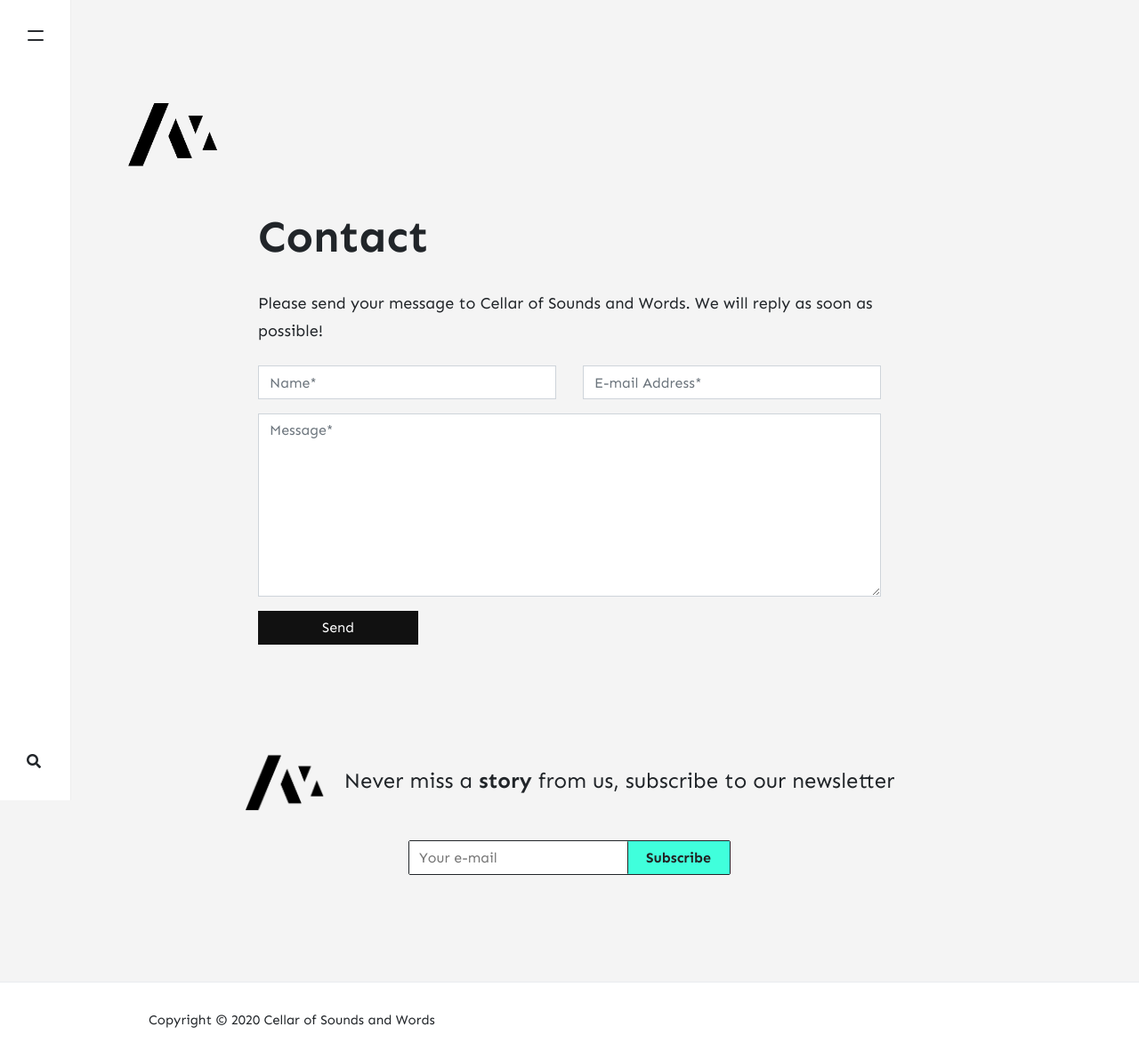
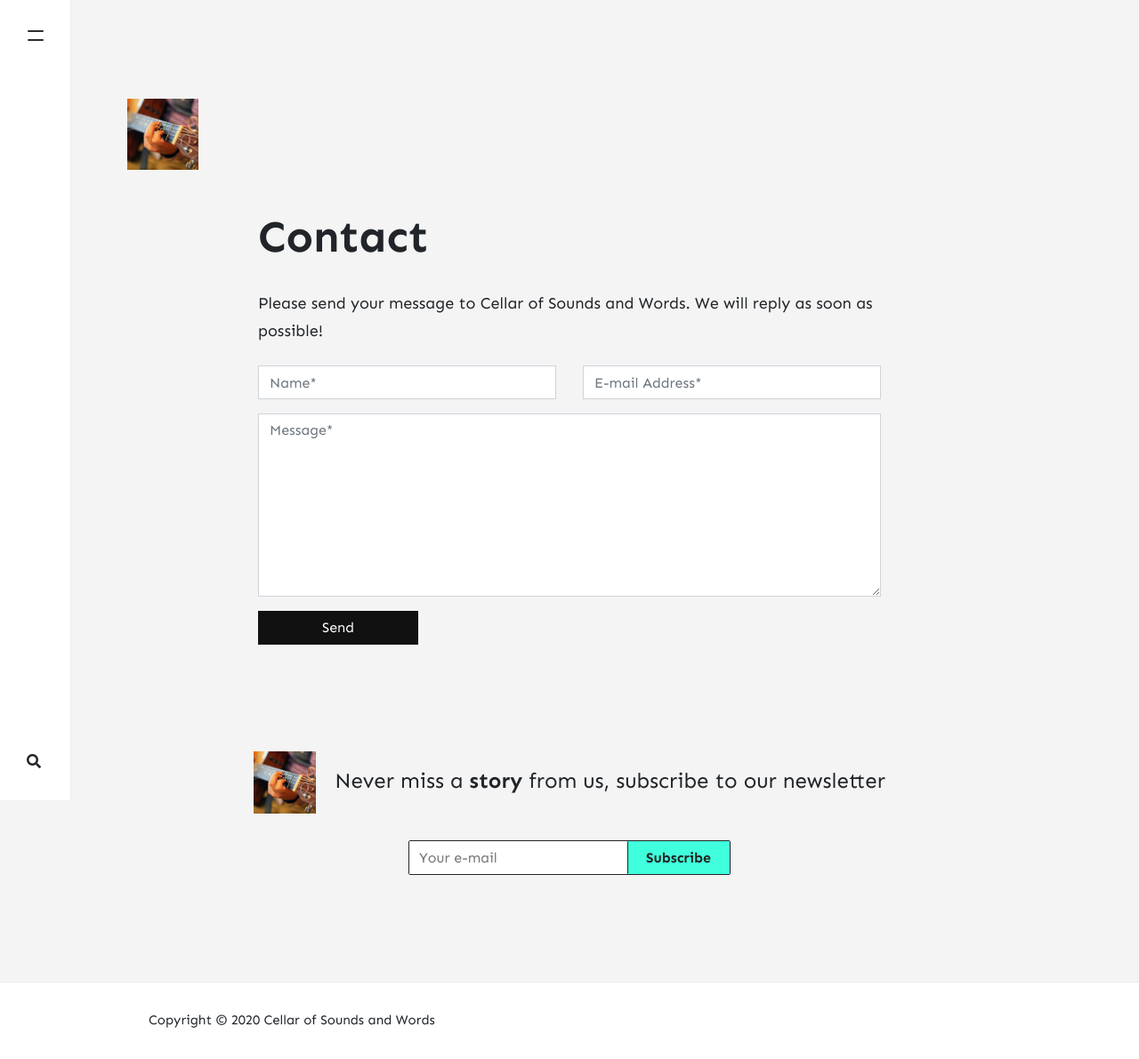
Before and after one commit to daduki/daduki.github.io, a Jekyll site: the page built from _pages/contact.md, in a window 1280 px wide. Shown: the whole page at 89% size. Built offline with Jekyll 4.4.1, drawn with Linux system fonts in a browser that asks for light colours; nearby versions of some CDN libraries; comment, search, counter and statistics services are not loaded.

Commit message:
delete unnecessary logos

```diff
--- a/_config.yml
+++ b/_config.yml
@@ -2,8 +2,8 @@
 name: "Cellar of Sounds and Words"
 title: "Cellar of Sounds and Words"
 description: "Cellar of Sounds and Words"
-logo: 'assets/images/logo.png'
-favicon: 'assets/images/logo.png'
+logo: 'assets/images/logo.jpg'
+favicon: 'assets/images/logo.jpg'
 baseurl: ''
 google_analytics: 'G-DLXWZ5NENR'
 disqus: 'demowebsite'
```
Also changed, not shown: assets/images/log.png (deleted), assets/images/logo.png (deleted), assets/images/logo1.png (deleted), assets/images/logo2.png (deleted).
